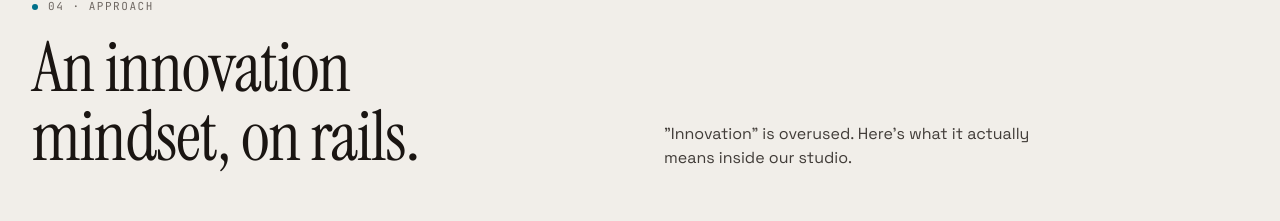
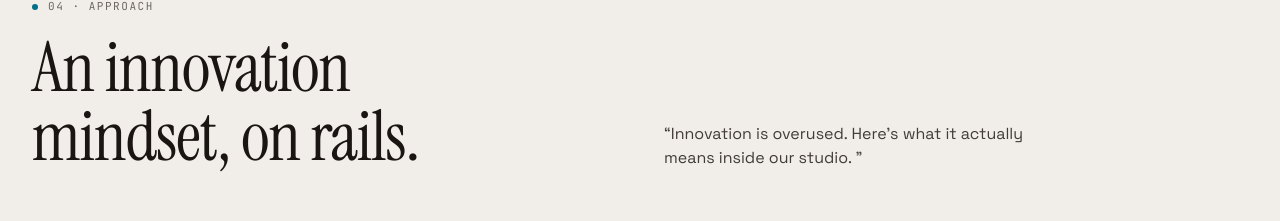
Before and after one commit to Dbrowne14/Default_Social_AI, a Next.js app: page /about in a window 1280 px wide. Shown: the part 2540-2761 px from the top of the page. Built offline with nearby package versions, Linux system fonts and the light colour scheme.

Commit message:
Fixing lint errors in  AboutAprroach.tsx

```diff
--- a/app/layout.tsx
+++ b/app/layout.tsx
@@ -40,7 +40,7 @@ export default function RootLayout({
   return (
     <html
       lang="en"
-      className={`${sans.variable} ${mono.variable} h-full antialiased`}
+      className={`${sans.variable} ${mono.variable} ${serif.variable} h-full antialiased`}
     >
       <body className="min-h-full flex flex-col">
         <header>
--- a/components/about/AboutApproach.tsx
+++ b/components/about/AboutApproach.tsx
@@ -45,8 +45,8 @@ function AboutApproach() {
             </h2>
           </div>
           <p className="meta">
-            "Innovation" is overused. Here's what it actually means inside our
-            studio.
+            &ldquo;Innovation is overused. Here&apos;s what it actually means inside our
+            studio. &rdquo;
           </p>
         </div>
 
```
Also changed, not shown: 1 other file (tests, documents, lock files or other folders).
